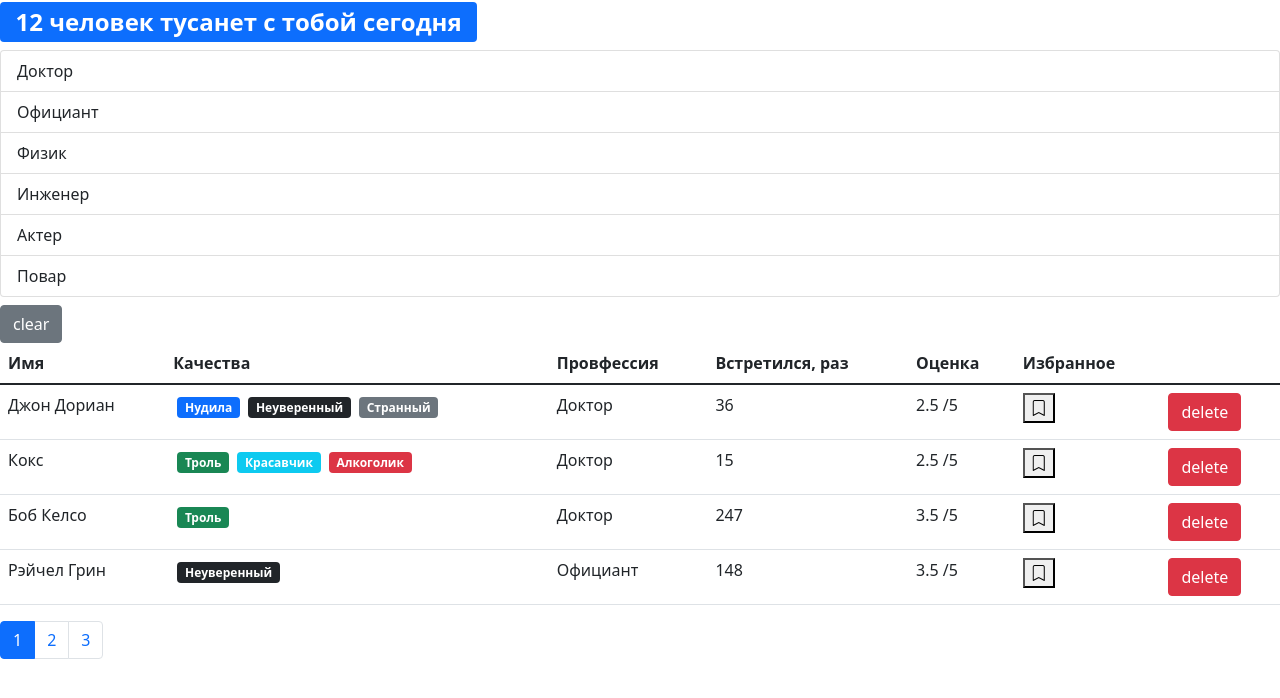
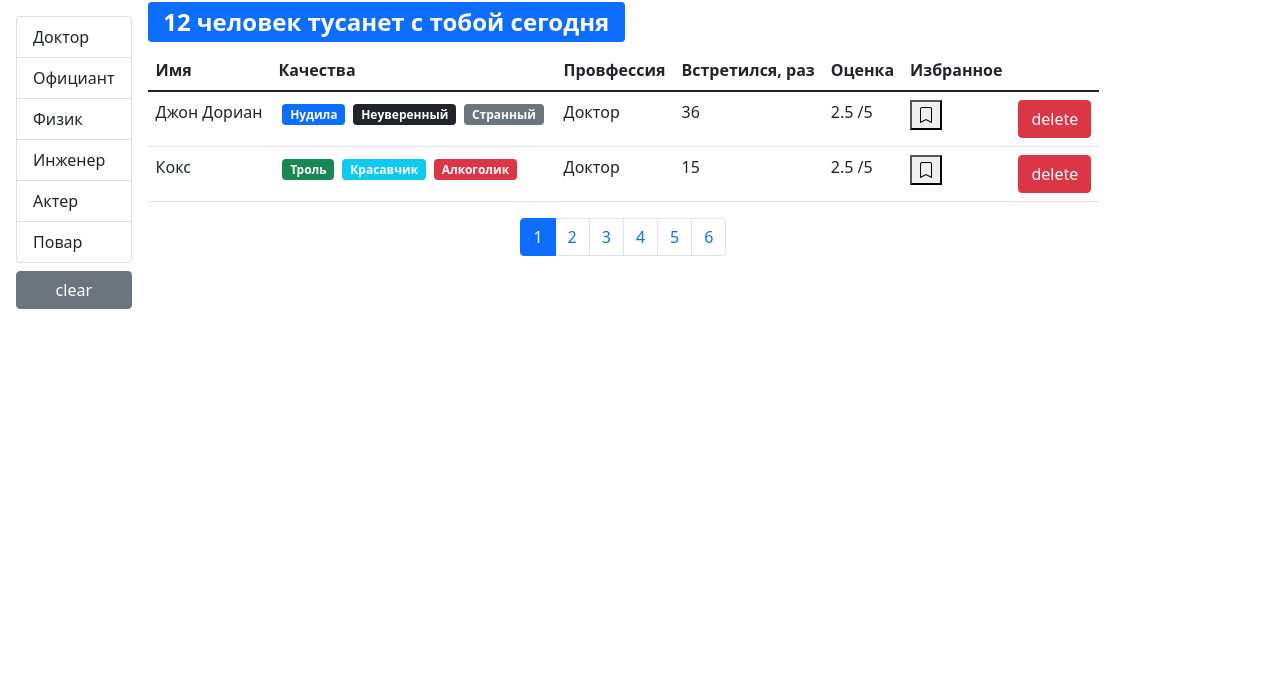
Before and after one commit to Yupiter78/fact-company_next, a React (Create React App) app: page /users/1 in a window 1280 px wide. Shown: the top 698 px of the page. Built offline with nearby package versions, Linux system fonts and the light colour scheme.

Commit message:
fast-company debag_12

```diff
--- a/src/app/App.js
+++ b/src/app/App.js
@@ -1,6 +1,6 @@
 import React, { useState } from "react";
 import Users from "./components/users";
-import SearchStatus from "./components/searchStatus";
+
 import api from "./api";
 
 function App() {
@@ -21,7 +21,6 @@
     };
     return (
         <div>
-            <SearchStatus length={users.length} />
             <Users
                 onDelete={handleDelete}
                 onToggleBookMark={handleToggleBookMark}
--- a/src/app/components/users.jsx
+++ b/src/app/components/users.jsx
@@ -5,13 +5,14 @@
 import User from "./user";
 import api from "../api";
 import GroupList from "./groupList";
+import SearchStatus from "./searchStatus";
 
 const Users = ({ users: allUsers, ...rest }) => {
     const [currentPage, setCurrentPage] = useState(1);
     const [professions, setProfessions] = useState();
     const [selectedProf, setSelectedProf] = useState();
-    const count = allUsers.length;
-    const pageSize = 4;
+
+    const pageSize = 2;
 
     const handleProfessionSelect = (item) => {
         setSelectedProf(item);
@@ -25,8 +26,8 @@
     }, []);
 
     useEffect(() => {
-        console.log(professions);
-    }, [professions]);
+        setCurrentPage(1);
+    }, [selectedProf]);
 
     const handlePageChange = (pageIndex) => {
         setCurrentPage(pageIndex);
@@ -36,15 +37,16 @@
     const filteredUsers = selectedProf
         ? allUsers.filter((user) => user.profession === selectedProf)
         : allUsers;
+    const count = filteredUsers.length;
     const usersCrop = paginate(filteredUsers, currentPage, pageSize);
     const clearFilter = () => {
         setSelectedProf();
     };
 
     return (
-        <>
+        <div className="d-flex">
             {professions && (
-                <>
+                <div className="d-flex flex-column flex-shrink-0 p-3">
                     <GroupList
                         selectedItem={selectedProf}
                         items={professions}
@@ -56,8 +58,10 @@
                     >
                         clear
                     </button>
-                </>
+                </div>
             )}
+            <div className="d-flex flex-column">
+                <SearchStatus length={count} />
                 {count > 0 && (
                     <table className="table">
                         <thead>
@@ -78,13 +82,16 @@
                         </tbody>
                     </table>
                 )}
+                <div className="d-flex justify-content-center">
                     <Pagination
                         itemsCount={count}
                         pageSize={pageSize}
                         currentPage={currentPage}
                         onPageChange={handlePageChange}
                     />
-        </>
+                </div>
+            </div>
+        </div>
     );
 };
 Users.propTypes = {
```
Lines whose indentation alone changed are shown as unchanged.
